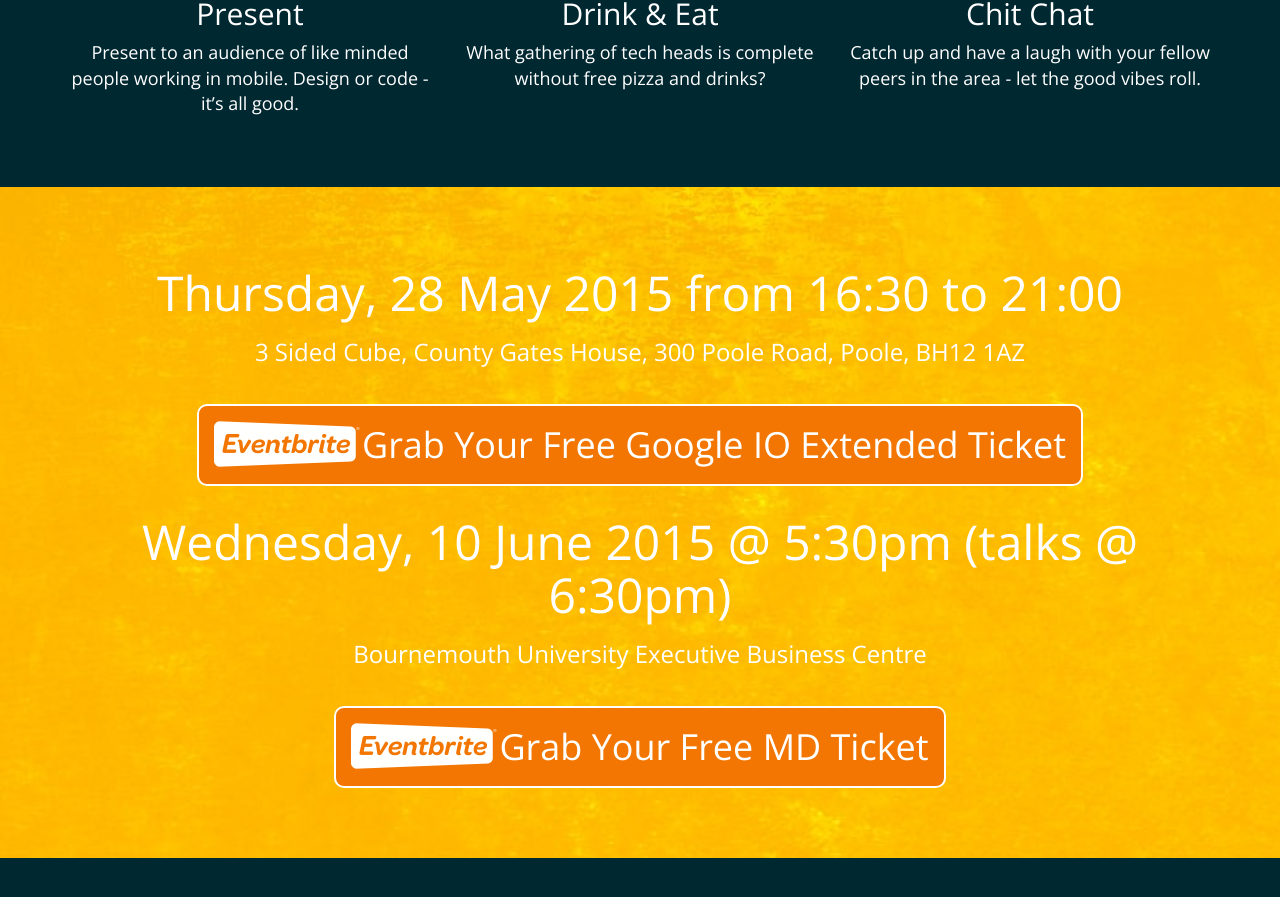
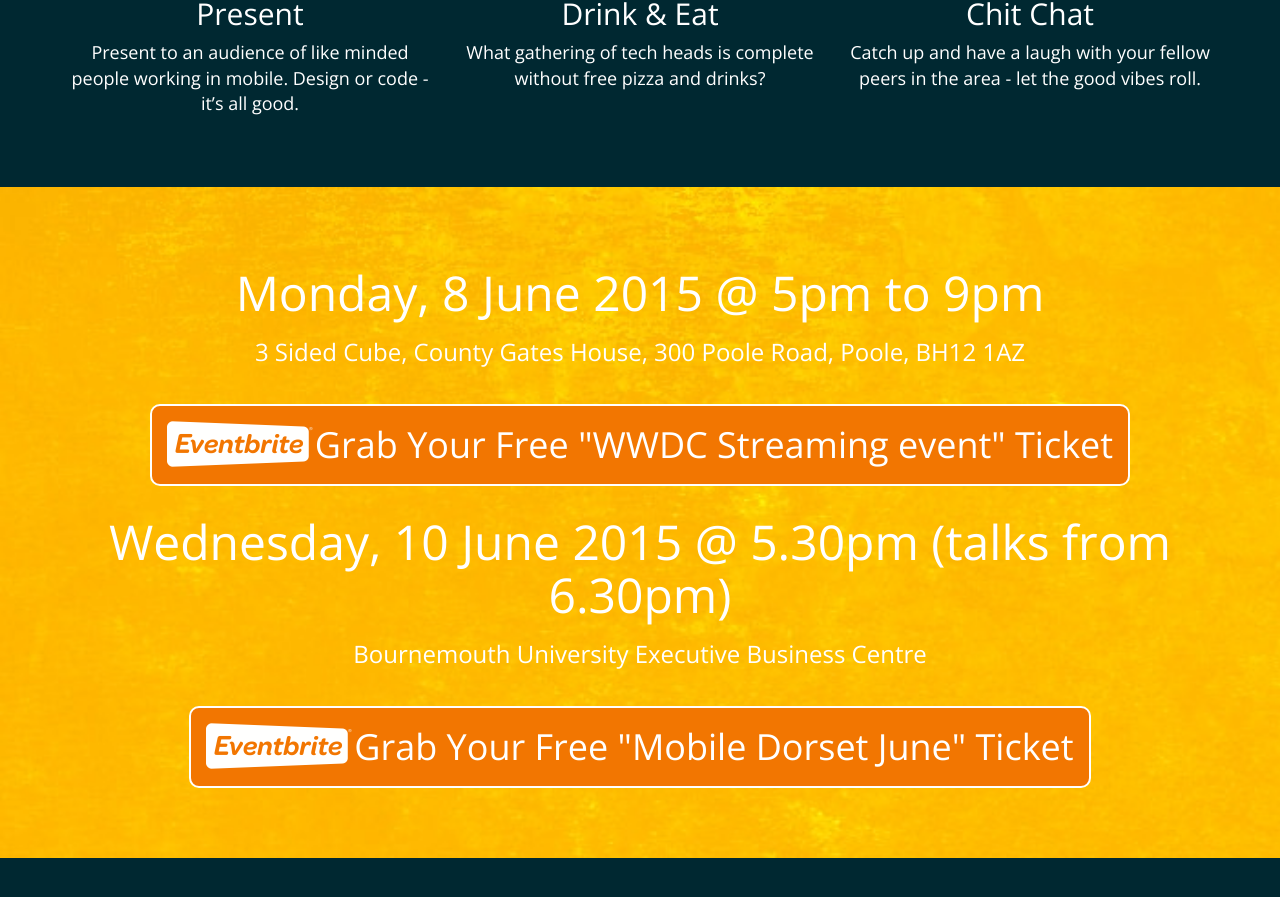
Before and after one commit to MobileDorset/mobiledorset.github.io, a Jekyll site: the page built from index.html, in a window 1280 px wide and 900 px high, scrolled down 1023 px. Shown: the top 897 px of the window. Built offline with Jekyll 4.4.1, drawn with Linux system fonts in a browser that asks for light colours.

Commit message:
Changed the events on the homepage to be driven from a yaml file. Added wwdc to the homepage events

```diff
--- a/index.html
+++ b/index.html
@@ -1,6 +1,9 @@
 ---
 layout: default
 ---
+
+{% assign events = site.data.events %}
+
 <div class="container">
     <!-- How It Works -->
     <section>
@@ -25,26 +28,18 @@
 </div>
 <!-- Call to action -->
 <section class="call">
+  {% for event in events %}
     <div class="container">
-        <h1>Thursday, 28 May 2015 from 16:30 to 21:00</h1>
-        <h1><small>3 Sided Cube, County Gates House, 300 Poole Road, Poole, BH12 1AZ</small></h1>
+        <h1>{{event.datetime}}</h1>
+        <h1><small>{{event.location}}</small></h1>
         <p class="text-center">
-            <a href="http://www.eventbrite.co.uk/e/mobile-dorset-io-extended-2015-bournemouth-tickets-16972337719" class="btn btn-default btn-lg center">
+            <a href="{{event.url}}" class="btn btn-default btn-lg center">
             <span class="logo-eventbrite"></span>
-            <span>Grab Your Free Google IO Extended Ticket</span>
+            <span>Grab Your Free "{{event.name}}" Ticket</span>
             </a>
         </p>
     </div>
-    <div class="container">
-        <h1>Wednesday, 10 June 2015 @ 5:30pm (talks @ 6:30pm)</h1>
-        <h1><small>Bournemouth University Executive Business Centre</small></h1>
-        <p class="text-center">
-            <a href="http://www.eventbrite.co.uk/e/mobile-dorset-june-2015-ebc-tickets-16972232404" class="btn btn-default btn-lg center">
-            <span class="logo-eventbrite"></span>
-            <span>Grab Your Free MD Ticket</span>
-            </a>
-        </p>
-    </div>
+  {% endfor %}
 </section>
 <!-- Questions -->
 <section>
```
Also changed, not shown: _data/events.yml (added, +9 -0 lines).
